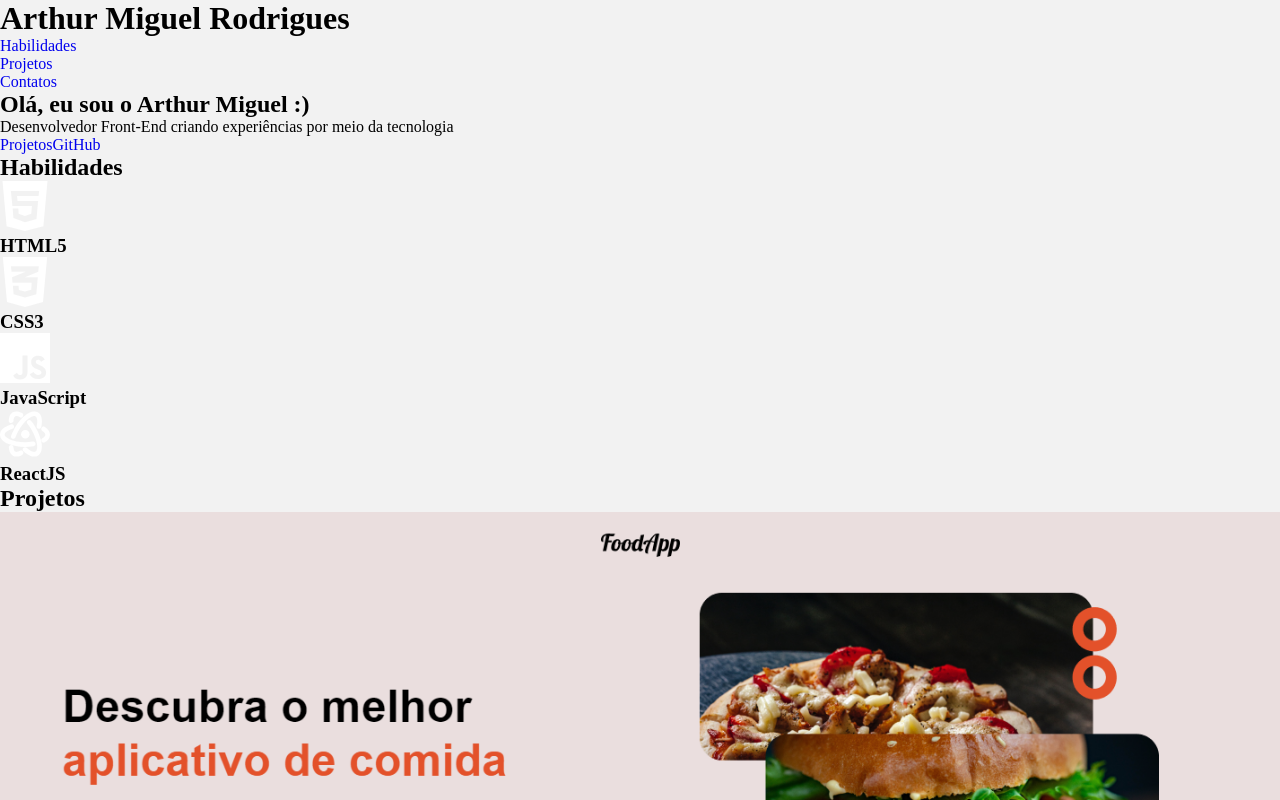
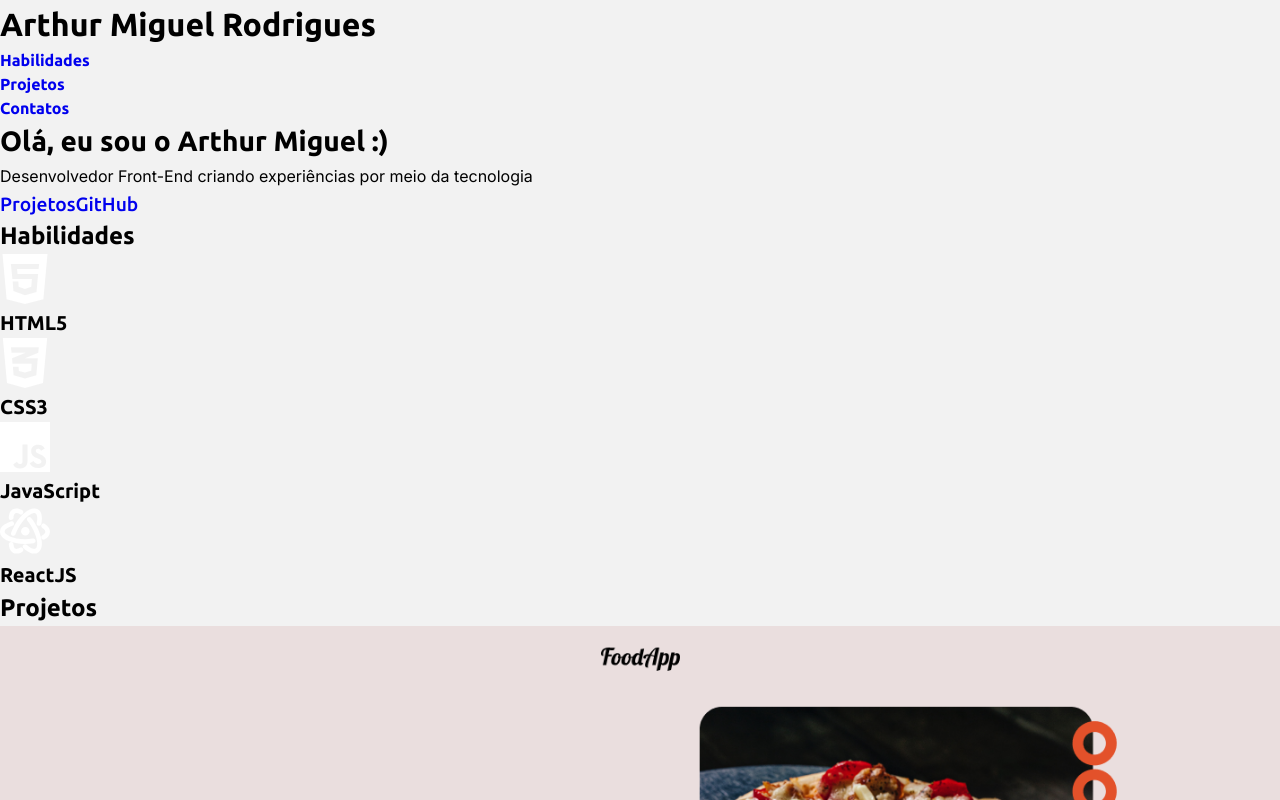
Before and after one commit to m-ruhtra/Portfolio, a React (Vite) app: page / in a window 1280 px wide. Shown: the top 800 px of the page. Built offline with nearby package versions, Linux system fonts and the light colour scheme.

Commit message:
style: Implementação do typography.css

```diff
--- a/src/components/Footer/index.jsx
+++ b/src/components/Footer/index.jsx
@@ -1,7 +1,9 @@
 export const Footer = () => {
     return(
         <footer>
-                <h2>Arthur Miguel Rodrigues</h2>
+                <p className="paragraph sm">
+                    Arthur Miguel Rodrigues | Todos os direitos reservados
+                </p>
         </footer>
     )
 };
--- a/src/components/Header/index.jsx
+++ b/src/components/Header/index.jsx
@@ -1,12 +1,12 @@
 export const Header = () => {
     return(
         <header>
-            <h1>Arthur Miguel Rodrigues</h1>
+            <h1 className="title">Arthur Miguel Rodrigues</h1>
             <nav>
                 <ul>
-                    <li><a href="#">Habilidades</a></li>
-                    <li><a href="#">Projetos</a></li>
-                    <li><a href="#">Contatos</a></li>
+                    <li><a className="title nav-header" href="#">Habilidades</a></li>
+                    <li><a className="title nav-header" href="#">Projetos</a></li>
+                    <li><a className="title nav-header" href="#">Contatos</a></li>
                 </ul>
             </nav>
         </header>
--- a/src/components/Sections/BannerSection/index.jsx
+++ b/src/components/Sections/BannerSection/index.jsx
@@ -2,15 +2,15 @@ export const BannerSection = () => {
     return(
         <section>
             <div>
-                <h2>Olá, eu sou  o Arthur Miguel :&#41;</h2>
-                <p>
+                <h2 className="title md">Olá, eu sou  o Arthur Miguel :&#41;</h2>
+                <p className="paragraph">
                     Desenvolvedor Front-End criando experiências por meio da tecnologia
                 </p>
             </div>
 
             <div>
-                <a href="#">Projetos</a>
-                <a href="http://">GitHub</a>
+                <a className="text" href="#">Projetos</a>
+                <a className="text" href="#">GitHub</a>
             </div>
 
         </section>
--- a/src/components/Sections/ContactSection/index.jsx
+++ b/src/components/Sections/ContactSection/index.jsx
@@ -5,7 +5,7 @@ import iconGithub from "../../../assets/icons/iconGithub.svg";
 export const ContactSection = () => {
     return(
         <section>
-            <h3>Contatos</h3>
+            <h3 className="title sm">Contatos</h3>
 
             <nav>
                 <a href="https://wa.link/mydclk" target="_blank">
--- a/src/components/Sections/ProjectsSection/ProjectsList/ProjectCard/index.jsx
+++ b/src/components/Sections/ProjectsSection/ProjectsList/ProjectCard/index.jsx
@@ -4,9 +4,9 @@ export const ProjectCard = ({ project }) => {
             <img src={project.img} alt={project.altImg} />
 
             <div>
-                <h3>{project.name}</h3>
+                <h3 className="title xsm">{project.name}</h3>
 
-                <button>Saiba mais</button>
+                <button className="text btn">Saiba mais</button>
             </div>
         </li>
     )
--- a/src/components/Sections/ProjectsSection/index.jsx
+++ b/src/components/Sections/ProjectsSection/index.jsx
@@ -3,7 +3,7 @@ import { ProjectList } from "./ProjectsList";
 export const ProjectsSection = () => {
     return(
         <section>
-            <h2>Projetos</h2>
+            <h2 className="title sm">Projetos</h2>
 
             <ProjectList />
         </section>
--- a/src/components/Sections/TechsSection/TechsList/TechCard/index.jsx
+++ b/src/components/Sections/TechsSection/TechsList/TechCard/index.jsx
@@ -2,7 +2,7 @@ export const TechCard = ({ tech }) => {
     return(
         <li>
             <img src={tech.img} alt={tech.altImg} />
-            <h3>{tech.name}</h3>
+            <h3 className="title xsm">{tech.name}</h3>
         </li>
     )
 };
--- a/src/components/Sections/TechsSection/index.jsx
+++ b/src/components/Sections/TechsSection/index.jsx
@@ -3,7 +3,7 @@ import { TechList } from "./TechsList";
 export const TechSection = () => {
     return(
         <section>
-            <h2>Habilidades</h2>
+            <h2 className="title sm">Habilidades</h2>
 
             <TechList />
         </section>
--- a/src/styles/index.css
+++ b/src/styles/index.css
@@ -1,2 +1,3 @@
 @import "./reset.css";
 @import "./global.css";
+@import "./typography.css";
--- /dev/null
+++ b/src/styles/typography.css
@@ -0,0 +1,39 @@
+.title{
+    font-family: var(--font-primary);
+    font-weight: 700;
+    line-height: 1.5;
+}
+
+.title.md{
+    font-size: 1.75rem;
+}
+
+.title.sm{
+    font-size: 1.5rem;
+}
+
+.title.xsm{
+    font-size: 1.25rem;
+}
+
+.paragraph{
+    font-family: var(--font-secondary);
+    font-weight: 400;
+    font-size: 1rem;
+    line-height: 1.8;
+}
+
+.paragraph.sm{
+    font-size: 0.85rem;
+}
+
+.text{
+    font-family: var(--font-primary);
+    font-weight: 500;
+    line-height: 1.4;
+    font-size: 1.2rem;
+}
+
+.text.btn{
+    font-size: 1rem;
+}
```
